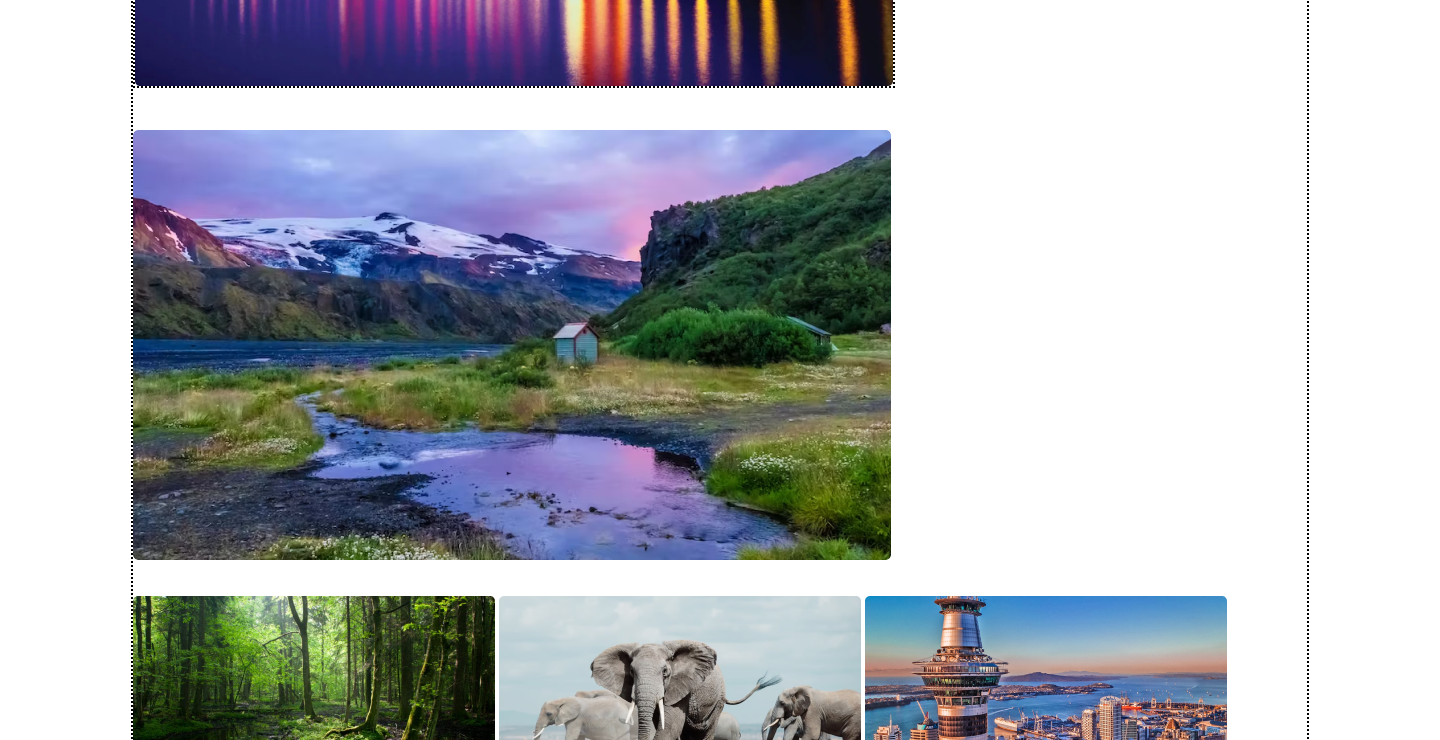
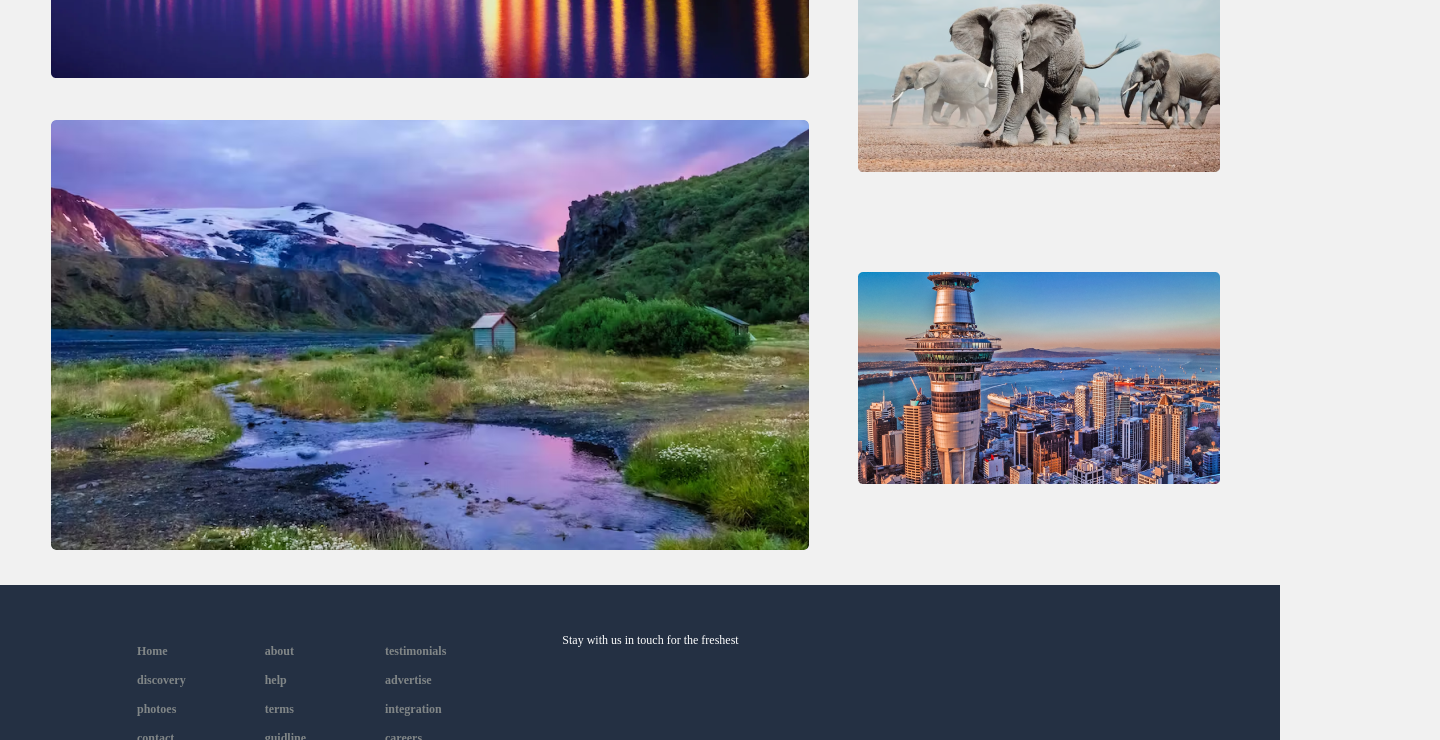
Before and after one commit to elisabed1/lecture-6, a plain HTML site: page index.html in a window 1280 px wide. Shown: the part 950-1690 px from the top of the page, 1440 px wide, since content can reach past the window. Drawn offline with Linux system fonts and the light colour scheme; a web font is replaced by a local one.

Commit message:
final
final version

```diff
--- a/css/style.css
+++ b/css/style.css
@@ -1,11 +1,10 @@
 body{
-	width: 1440px;
-	height: 1793px;
+	height: 1700px;
 	flex-shrink: 0;
+	background: #F1F1F1;
 	}
 header{
 	width: 100%;
-	border: 2px dotted black;
 	position: fixed;
 	top: 0;
 	z-index: 10;
@@ -13,15 +12,12 @@ header{
 .container {
 	width: 1178px;
 	margin: 0 auto;
-	border: 2px dotted black;
-
 }
- li {
+.li{
 	display: inline-block;
 	color: #000;
 	font-family: Roboto sans-serif;
 	font-size: 11px;
-	font-style: normal;
 	font-weight: 700;
 	line-height: normal;
 	margin-right: 35px;
@@ -107,8 +103,8 @@ h6{
 }
 .div2{
 	display: inline-block;
-	vertical-align: top;
-	border: 2px dotted black;
+	width: 758px;
+	height: 430px;
 	position: relative;
 }
 h5{
@@ -121,6 +117,7 @@ h5{
 	position: absolute;
 	top: 50%;
 	left: 50%;
+	transform: translate(-50% -50%);
 	}
 .green{
 	margin-top: 42px;
@@ -132,4 +129,43 @@ h5{
 .div3{
 	display: inline-block;
 	vertical-align: top;
+	width: 360px;
+	margin-left: 45px ;
 }
+.last{
+	margin-top: 100px;
+}
+footer{
+		background: #243043;
+		width: 100%;
+		height: 201px;
+		margin-top: 101px;
+		padding: 45px 138px 44px 137px;
+}
+.ul{
+	display: inline-block;
+	vertical-align: top;
+	margin-right: 75px;
+}
+li{
+	color: #818687;
+	font-family: Roboto sans-serif;
+	font-size: 12px;
+	font-style: normal;
+	font-weight: 700;
+	line-height: normal;
+	margin-top: 14px;
+}
+.p1{
+	display: inline;
+	vertical-align: text-top;
+	color: #FFF;
+	font-family: Roboto sans-serif;
+	font-size: 12px;
+	font-weight: 400;
+	margin-right: 416px;
+}
+.geol{
+	display: inline-block;
+	vertical-align: top;
+}
--- a/index.html
+++ b/index.html
@@ -14,10 +14,10 @@
 		<div class="container">
 		 		<nav>
 					<ul>
-						<li>home</li>
-						<li>discovery</li>
-						<li>photoes</li>
-						<li>contact</li>
+						<li class="li">home</li>
+						<li class="li">discovery</li>
+						<li class="li">photoes</li>
+						<li class="li">contact</li>
 					</ul>
 				</nav>
 			<img src="images/Ellipse 1.svg" alt="woman photo">
@@ -68,15 +68,36 @@
 			<div class="div2">
 				<img src="images/Rectangle 7.png">
 				<h5>Morbi eleifend a libero</h5>
+				<img class="green" src="images/Rectangle 8.png">
 			</div>
-				<img class="green" src="images/Rectangle 8.png">
 			<div class="div3">
 				<img src="images/Rectangle 9.png" alt="forest">
-				<img src="images/Rectangle 10.png" alt="elephant">
-				<img src="images/Rectangle 11.png" alt="skyskraper">
+				<img class="last" src="images/Rectangle 10.png" alt="elephant">
+				<img class="last" src="images/Rectangle 11.png" alt="skyskraper">
 			</div>
-
 		</div>
 	</section>
+	<footer>
+				<ul class="ul">
+					<li>Home</li>
+					<li>discovery</li>
+					<li>photoes</li>
+					<li>contact</li>
+				</ul>
+					<ul class="ul">
+					<li>about</li>
+					<li>help</li>
+					<li>terms</li>
+					<li>guidline</li>
+				</ul>
+					<ul class="ul">
+					<li>testimonials</li>
+					<li>advertise</li>
+					<li>integration</li>
+					<li>careers</li>
+				</ul>
+					<p class="p1">Stay with us in touch for the freshest products!</p>
+					<img class="geol" src="images/geolab-png 1.png" alt="geolab logo">
+	</footer>
 </body>
 </html>
```
Also changed, not shown: images/geolab-png 1.png (added).
